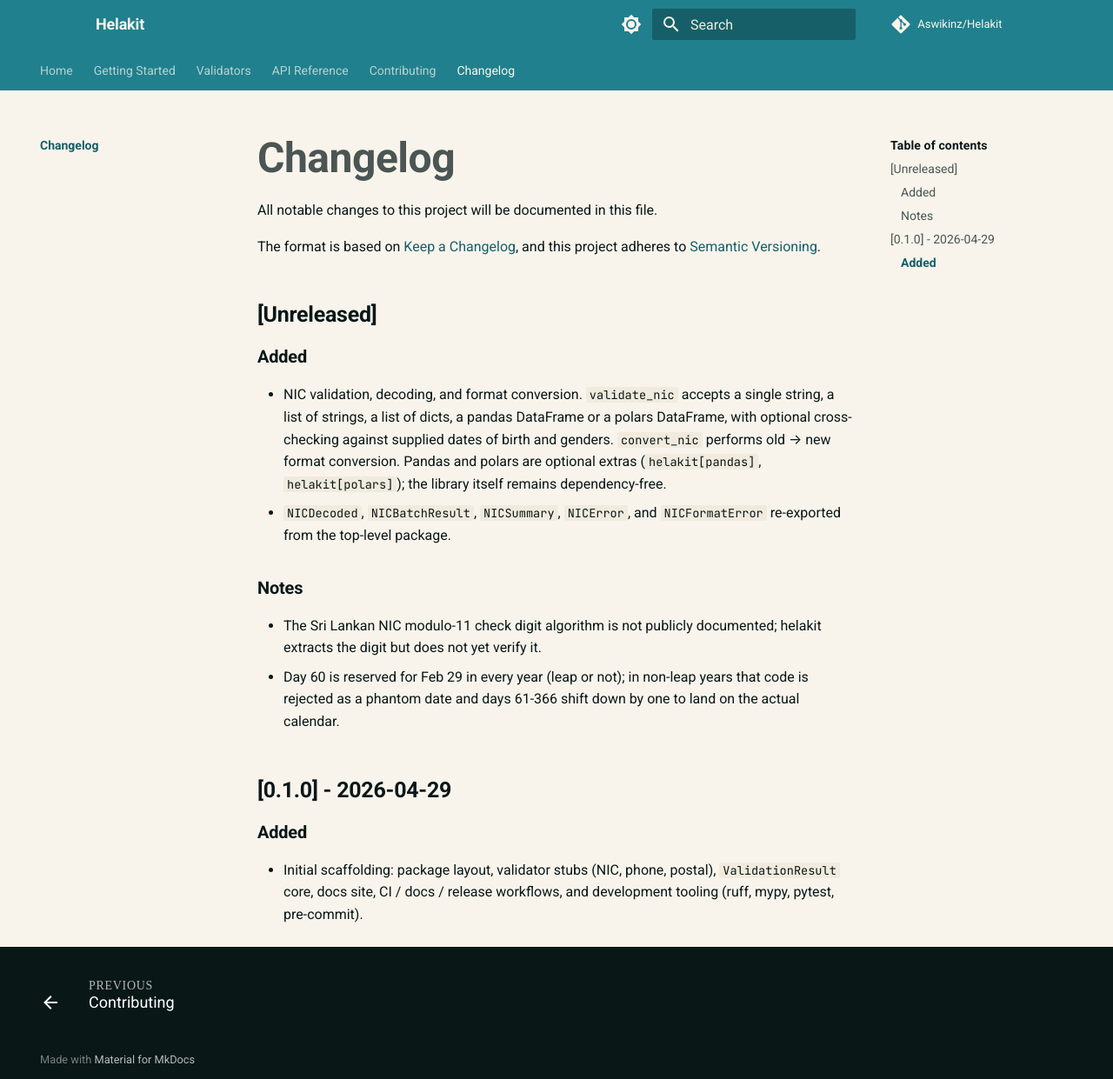
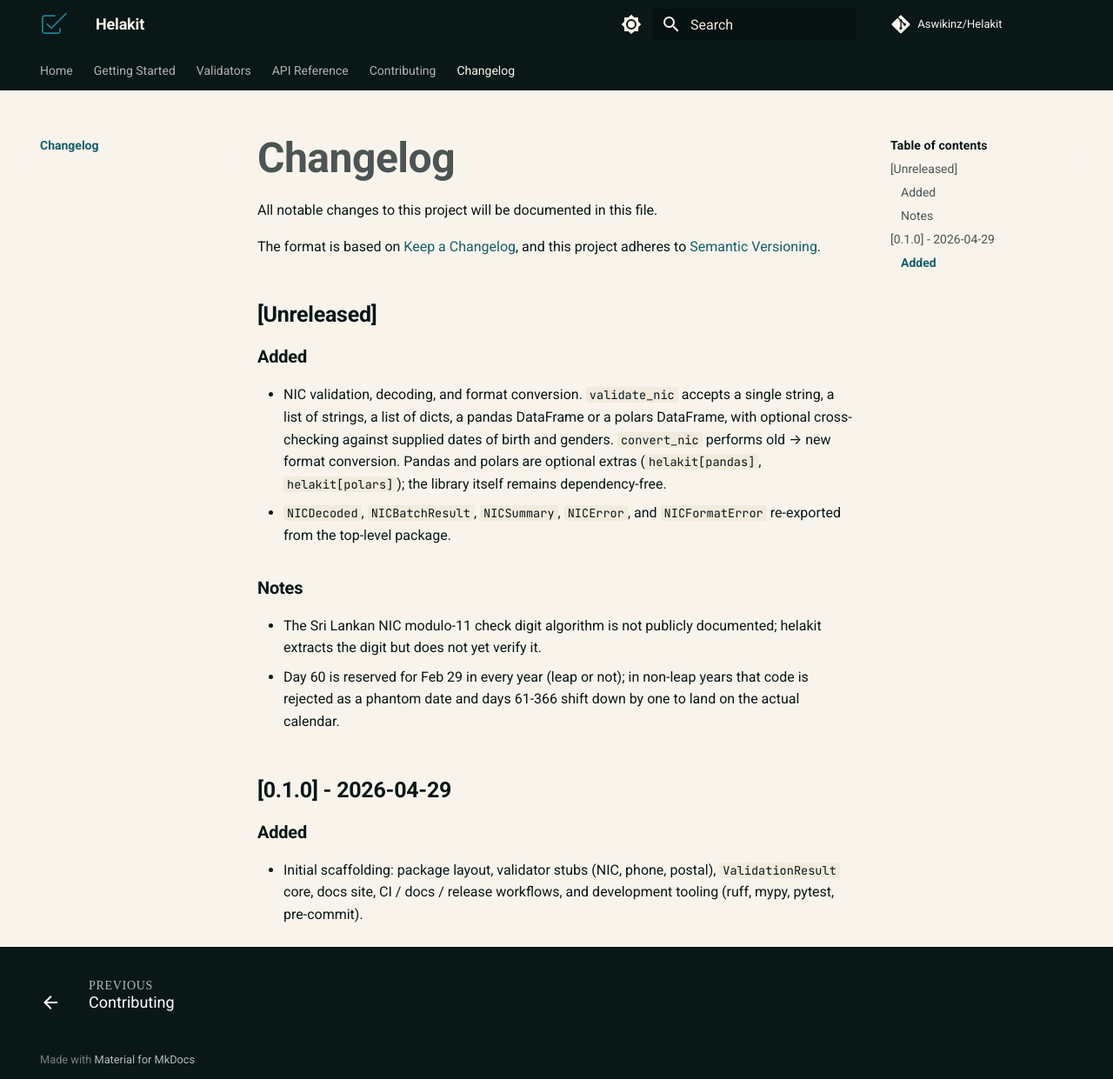
Before and after one commit to Aswikinz/Helakit, an MkDocs documentation site: the page built from docs/changelog.md, in a window 1280 px wide and 1241 px high. Shown: the whole window at 87% size. Built offline with MkDocs 1.6.1 and Material for MkDocs 9.7.7, drawn with Linux system fonts in a browser that asks for light colours; comment, search, counter and statistics services are not loaded; the version menu is left out.

Commit message:
docs(theme): forest header in light mode so the teal logo stands out
The old light-mode primary was the saturated teal, which is the exact
fill colour of the helakit-icon SVG — so the icon vanished into the
header. Switch the header to forest in light mode (kept dark in dark
mode) and the teal tick reads cleanly against it. Toolbar text/icons
auto-derive cream contrast from --md-primary-bg-color.

```diff
--- a/docs/stylesheets/helakit.css
+++ b/docs/stylesheets/helakit.css
@@ -25,9 +25,11 @@
 /* --- Light scheme ------------------------------------------------------ */
 
 [data-md-color-scheme="default"] {
-  --md-primary-fg-color:        var(--hk-teal);
-  --md-primary-fg-color--light:  var(--hk-teal-soft);
-  --md-primary-fg-color--dark:  var(--hk-teal-deep);
+  /* Header / nav bar uses forest so the teal icon stands out — the old
+     teal primary was the same hue as the logo and made it disappear. */
+  --md-primary-fg-color:        var(--hk-forest);
+  --md-primary-fg-color--light: var(--hk-forest-2);
+  --md-primary-fg-color--dark:  var(--hk-forest);
   --md-primary-bg-color:        var(--hk-cream);
   --md-primary-bg-color--light: var(--hk-cream-2);
 
```
